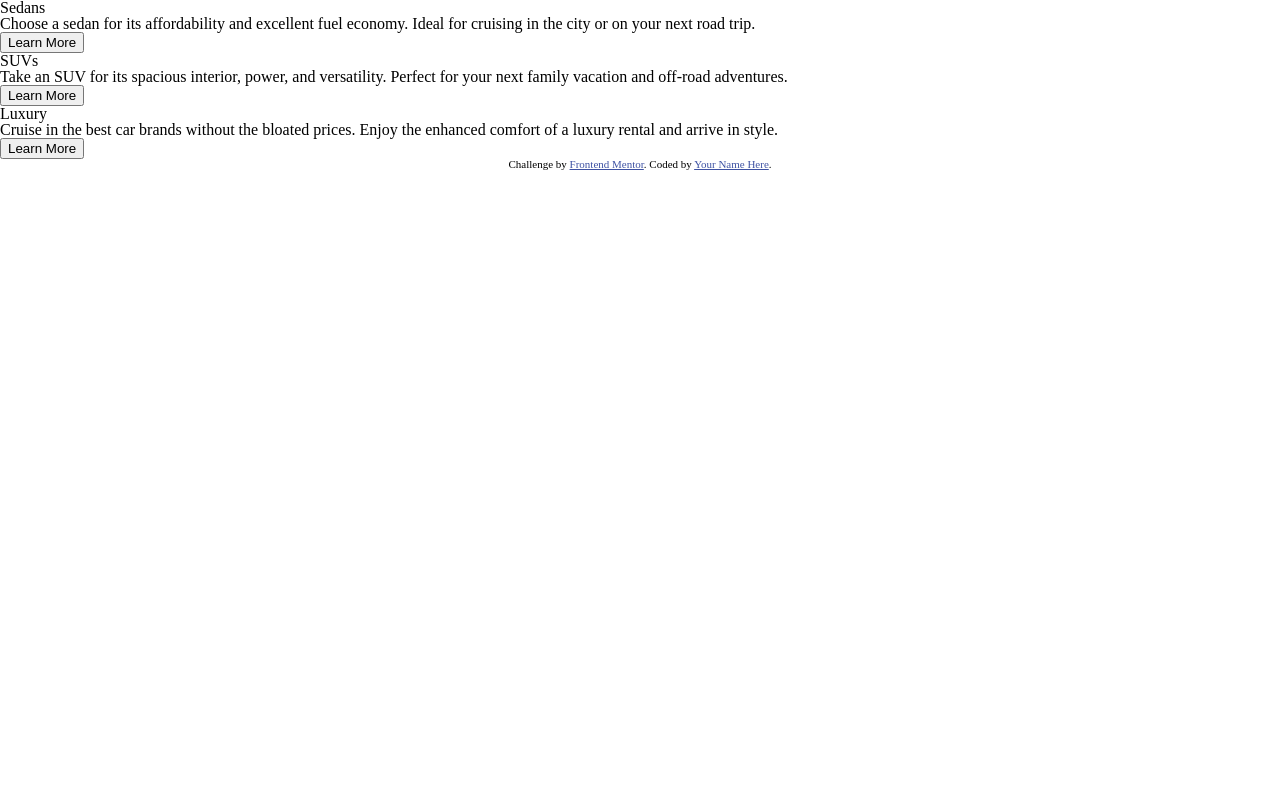
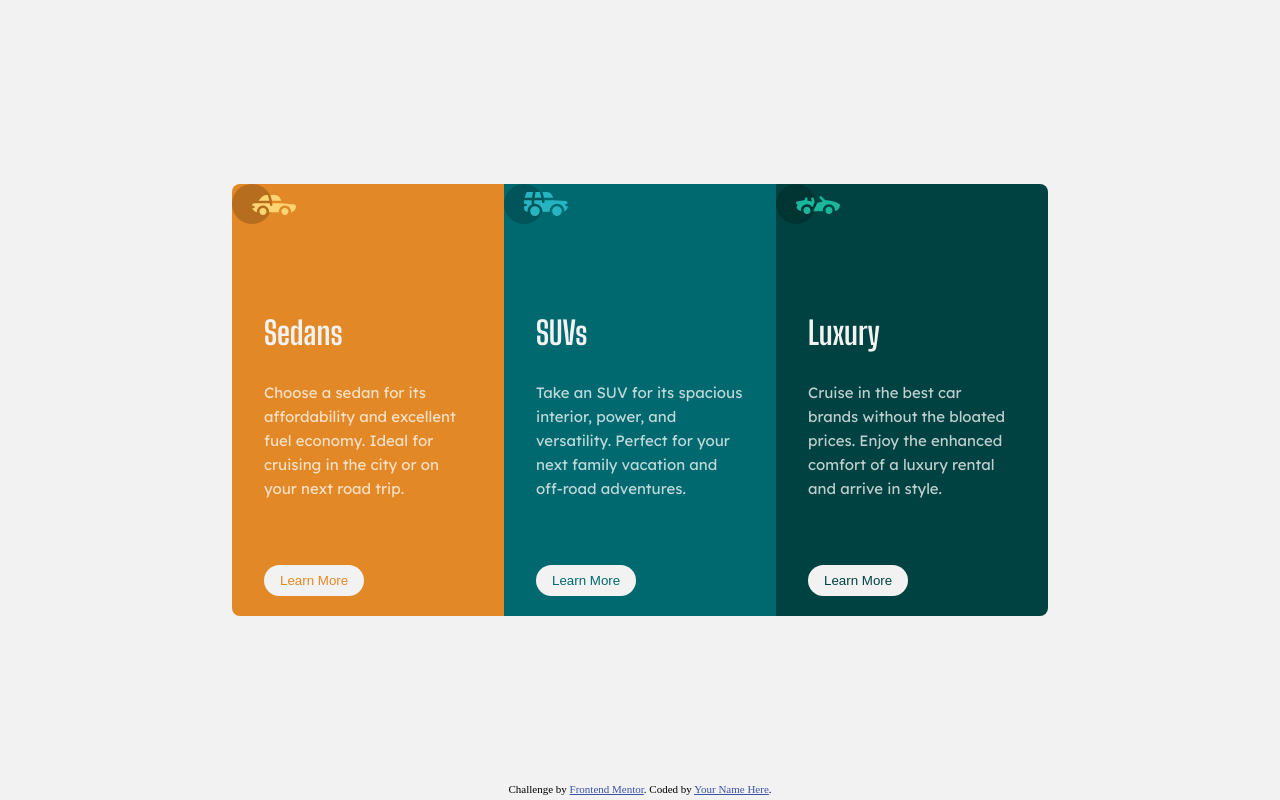
Before and after one commit to shane86920915/3-column-preview-card, a plain HTML site: page index.html in a window 1280 px wide. Drawn offline with Linux system fonts and the light colour scheme.

Commit message:
second commit

```diff
--- a/index.html
+++ b/index.html
@@ -8,34 +8,39 @@
 
   <link rel="icon" type="image/png" sizes="32x32" href="./images/favicon-32x32.png">
 <link rel="stylesheet" href="style.css">
+<link rel="preconnect" href="https://fonts.googleapis.com">
+<link rel="preconnect" href="https://fonts.gstatic.com" crossorigin>
+<link href="https://fonts.googleapis.com/css2?family=Big+Shoulders+Display:wght@700&family=Lexend+Deca&display=swap" rel="stylesheet">
   <title> 3-column preview card component</title>
 
 </head>
 <body>
-  <main>
-    <section class="container">
+  <main class="container">
 
-      <article> <h1>Sedans</h1>
-      <p>  Choose a sedan for its affordability and excellent fuel economy. Ideal for cruising in the city
-        or on your next road trip.</p>
-        <button class="btn">Learn More</button>
+      <article class="sedan-container">
+        <svg width="64" height="40" xmlns="http://www.w3.org/2000/svg"><g fill="none" fill-rule="evenodd"><circle fill="#000" opacity=".201" cx="20" cy="20" r="20"/><path d="M52.936 24.11c1.942 0 3.517 1.542 3.517 3.445 0 1.903-1.575 3.445-3.517 3.445s-3.516-1.542-3.516-3.445c0-1.903 1.574-3.445 3.516-3.445zm-21.957 0c1.942 0 3.517 1.542 3.517 3.445 0 1.903-1.575 3.445-3.517 3.445s-3.516-1.542-3.516-3.445c0-1.903 1.574-3.445 3.516-3.445zm6.948-4.848v1.429c0 .716.61 1.293 1.348 1.259a1.295 1.295 0 001.225-1.295v-1.393h8.256l13.483 1.313c.956.093 1.676.881 1.676 1.814 0 2.89-2.126 5.303-4.926 5.819.397-3.557-2.458-6.62-6.053-6.62-3.646 0-6.504 3.14-6.039 6.723h-9.879c.466-3.588-2.397-6.722-6.039-6.722-3.595 0-6.45 3.062-6.052 6.62-2.14-.398-3.916-1.912-4.61-3.931h1.142c.731 0 1.32-.598 1.285-1.322-.033-.678-.629-1.2-1.322-1.2H20v-.251c0-1.274 1.066-2.243 2.306-2.243h15.62zM42.59 11c2.645 0 4.99 1.556 5.972 3.963l.726 1.779H40.17L38.413 11h4.178zm-6.865 0l1.758 5.741H26.505l3.357-3.654A6.502 6.502 0 0134.644 11h1.082z" fill="#FFD473" fill-rule="nonzero"/></g></svg>
+        <h1 class="container_heading">Sedans</h1>
+        <p class="container_paragraph">  Choose a sedan for its affordability and excellent fuel economy. Ideal for cruising in the city
+          or on your next road trip.</p>
+          <button class="btn">Learn More</button>
+
       </article>
 
-      <article>
-        <h1>SUVs</h1>
-        <p>Take an SUV for its spacious interior, power, and versatility. Perfect for your next family vacation
+      <article class="suv-container">
+        <svg width="64" height="40" xmlns="http://www.w3.org/2000/svg"><g fill="none" fill-rule="evenodd"><circle fill="#000" opacity=".201" cx="20" cy="20" r="20"/><path d="M31.002 22.358c2.917 0 5.18 2.593 4.762 5.506a4.828 4.828 0 01-2.962 3.778 4.797 4.797 0 01-5.3-1.165c-1.188-1.26-1.235-2.613-1.263-2.613-.42-2.924 1.857-5.506 4.763-5.506zm22 0c3.457 0 5.798 3.567 4.41 6.744A4.816 4.816 0 0152.3 31.94a4.826 4.826 0 01-4.06-4.077c-.42-2.915 1.846-5.506 4.762-5.506zm-15.04-6.083v1.462a1.29 1.29 0 001.352 1.29c.693-.033 1.227-.631 1.227-1.326v-1.426h8.3l13.056.716a1.29 1.29 0 011.164.917c.27.895.446 1.477.563 1.87h-1.047c-.694 0-1.291.534-1.324 1.228a1.29 1.29 0 001.288 1.352h1.445c-.164 2.225-1.57 4.193-3.6 5.05.13-4.212-3.255-7.63-7.384-7.63-4.317 0-7.762 3.718-7.358 8.086h-7.285c.43-4.655-3.503-8.531-8.131-8.046v-3.543h7.734zm-10.312 0v4.308a7.4 7.4 0 00-4.006 7.274 3.874 3.874 0 01-3.642-3.864v-1.635h1.46a1.29 1.29 0 000-2.58h-1.461v-3.213l.003-.29h7.646zm14.986-8.196c2.65 0 5 1.592 5.984 4.055l.63 1.579a5.525 5.525 0 01-.065-.004l-.026-.002-.034-.002-.022-.002a4.178 4.178 0 00-.224-.006l-.098-.001h-.039l-.136-.001h-.052l-.326-.001H40.211L38.528 8.08zm-13.632 0l-1.122 5.616h-7.144l1.47-4.71a1.29 1.29 0 011.231-.906h5.565zm6.832 0l1.683 5.615h-7.007l1.121-5.615h4.203z" fill="#26B5C0" fill-rule="nonzero"/></g></svg>
+        <h1 class="container_heading">SUVs</h1>
+        <p class="container_paragraph">Take an SUV for its spacious interior, power, and versatility. Perfect for your next family vacation
           and off-road adventures.</p>
         <button class="btn">Learn More</button>
       </article>
 
-      <article>
-        <h1>Luxury</h1>
-       <p> Cruise in the best car brands without the bloated prices. Enjoy the enhanced comfort of a luxury
+      <article class="luxury-container">
+        <svg width="64" height="40" xmlns="http://www.w3.org/2000/svg"><g fill="none" fill-rule="evenodd"><circle fill="#000" opacity=".201" cx="20" cy="20" r="20"/><path d="M30.98 22.835c1.941 0 3.516 1.604 3.516 3.583 0 1.978-1.575 3.582-3.517 3.582s-3.516-1.604-3.516-3.582c0-1.979 1.574-3.583 3.516-3.583zm21.956 0c1.942 0 3.517 1.604 3.517 3.583 0 1.978-1.575 3.582-3.517 3.582s-3.516-1.604-3.516-3.582c0-1.979 1.574-3.583 3.516-3.583zm-9.143-10.45a1.27 1.27 0 011.819 0l3.715 3.784c4.444-.115 9.7 1.142 13.964 3.753.387.237.624.664.624 1.124 0 3.006-2.126 5.514-4.926 6.05.397-3.698-2.458-6.882-6.053-6.882-3.646 0-6.504 3.264-6.039 6.99h-9.669c.76-1.544.993-2.026 1.337-2.711l.082-.162c.421-.835 1.056-2.07 2.883-5.65 1.68-.023 3.47-.408 5.247-1.403l-2.984-3.04a1.328 1.328 0 010-1.854zm-7.68 1.064c.683-.2 1.395.202 1.592.898l.749 2.652a3.46 3.46 0 01-.247 2.51l-1.733 3.395-.216.424c-1.07-1.89-3.06-3.114-5.279-3.114-3.595 0-6.45 3.184-6.052 6.885-1.832-.347-3.414-1.537-4.278-3.276a1.331 1.331 0 01.117-1.376l.955-1.303-1.325-1.295c-.751-.735-.376-2.024.64-2.231l6.614-1.346.13-.026c.092-.019.145-.03.157-.031.314-.146 1.07-.591 1.07-1.506 0-.734.592-1.327 1.316-1.31.712.016 1.268.662 1.256 1.388a4.11 4.11 0 01-.348 1.611 22.69 22.69 0 014.7 1.146l-.7-2.473a1.314 1.314 0 01.882-1.622z" fill="#19B89D" fill-rule="nonzero"/></g></svg>
+        <h1 class="container_heading">Luxury</h1>
+       <p class="container_paragraph"> Cruise in the best car brands without the bloated prices. Enjoy the enhanced comfort of a luxury
         rental and arrive in style.</p>
         <button class="btn">Learn More</button>
       </article>
-
-    </section>
 
   </main>
 
--- a/style.css
+++ b/style.css
@@ -25,8 +25,16 @@ footer, header, hgroup, menu, nav, section {
 }
 body {
 	line-height: 1;
+    box-sizing: border-box;
+    min-height: calc(100vh - 0.1px);
+    margin: 0 1.5rem;
+    display: flex;
+    justify-content: center;
+    align-items: center;
+    font-size: 15px;
+    background-color:  hsl(0, 0%, 95%);
+}
 
-}
 ol, ul {
 	list-style: none;
 }
@@ -45,8 +53,69 @@ table {
 .attribution {
     font-size: 11px;
     text-align: center;
+    position: absolute;
+    bottom: 5px;
   }
 
   .attribution a {
     color: hsl(228, 45%, 44%);
   }
+  .container{
+    display: flex;
+    align-items: center;
+
+  }
+  article{
+    max-width: 17rem;
+    height: 27rem;
+  }
+
+  .container_paragraph, .container_heading, .btn{
+    text-align: left;
+   margin: 2rem;
+
+  }
+ .container_heading{
+   font-family: 'Big Shoulders Display', cursive;
+}
+
+.container_paragraph{
+      font-family: 'Lexend Deca', sans-serif;
+    color: hsla(0, 0%, 100%, 0.75);
+    line-height: 1.5rem;
+  }
+  .sedan-container{
+ background-color:  hsl(31, 77%, 52%);
+ border-radius: 8px 0 0 8px;
+  }
+  .suv-container{
+background-color: hsl(184, 100%, 22%);
+  }
+  .luxury-container{
+background-color:  hsl(179, 100%, 13%);
+ border-radius: 0 8px 8px 0;
+  }
+  .container_heading{
+    color: hsl(0, 0%, 95%);
+    font-size: 2rem;
+    margin-top: 5.6rem;
+  }
+  .btn{
+    background-color:  hsl(0, 0%, 95%);
+    border: none;
+    border-radius: 1rem;
+    padding: .5rem 1rem .5rem 1rem;
+  }
+  .sedan-container > .btn{
+    color:  hsl(31, 77%, 52%);
+  }
+
+  .suv-container > .btn{
+    color:hsl(184, 100%, 22%);
+  }
+  .luxury-container > .btn{
+    color:hsl(179, 100%, 13%)
+  }
+  .sedan_icon{
+    margin: 50px;
+  }
```
